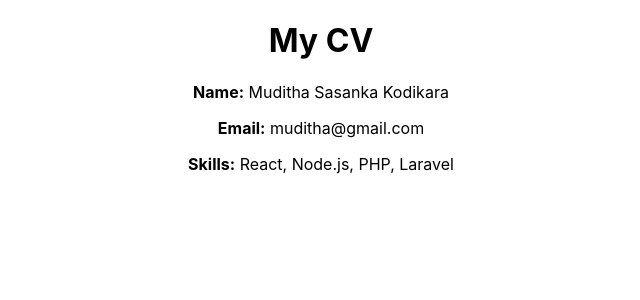
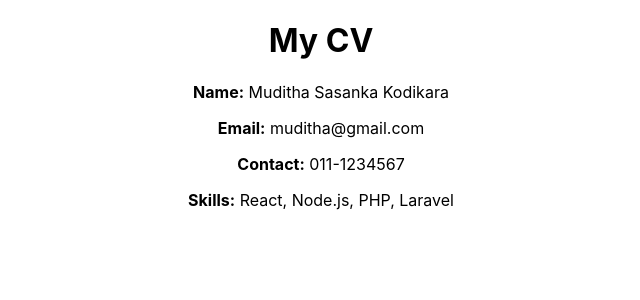
Before and after one commit to mudithasasanka7/DevOps-Testing-02, a React (Create React App) app: page / in a window 1280 px wide. Shown: the top 300 px of the page, without its empty margins (319-959 px from the left). Built offline with nearby package versions, Linux system fonts and the light colour scheme.

Commit message:
update commit

```diff
--- a/src/App.js
+++ b/src/App.js
@@ -7,6 +7,7 @@
       <h1>My CV</h1>
       <p><strong>Name:</strong> Muditha Sasanka Kodikara</p>
       <p><strong>Email:</strong> muditha@gmail.com</p>
+      <p><strong>Contact:</strong> 011-1234567</p>
       <p><strong>Skills:</strong> React, Node.js, PHP, Laravel</p>
     </div>
   );
```
